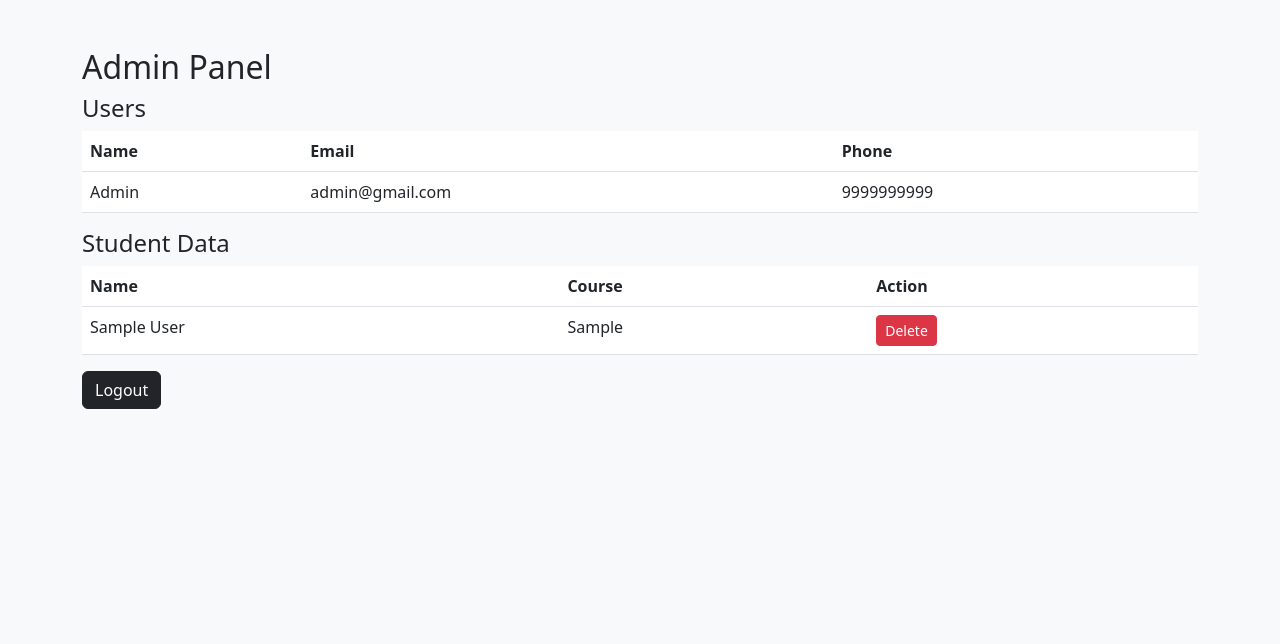
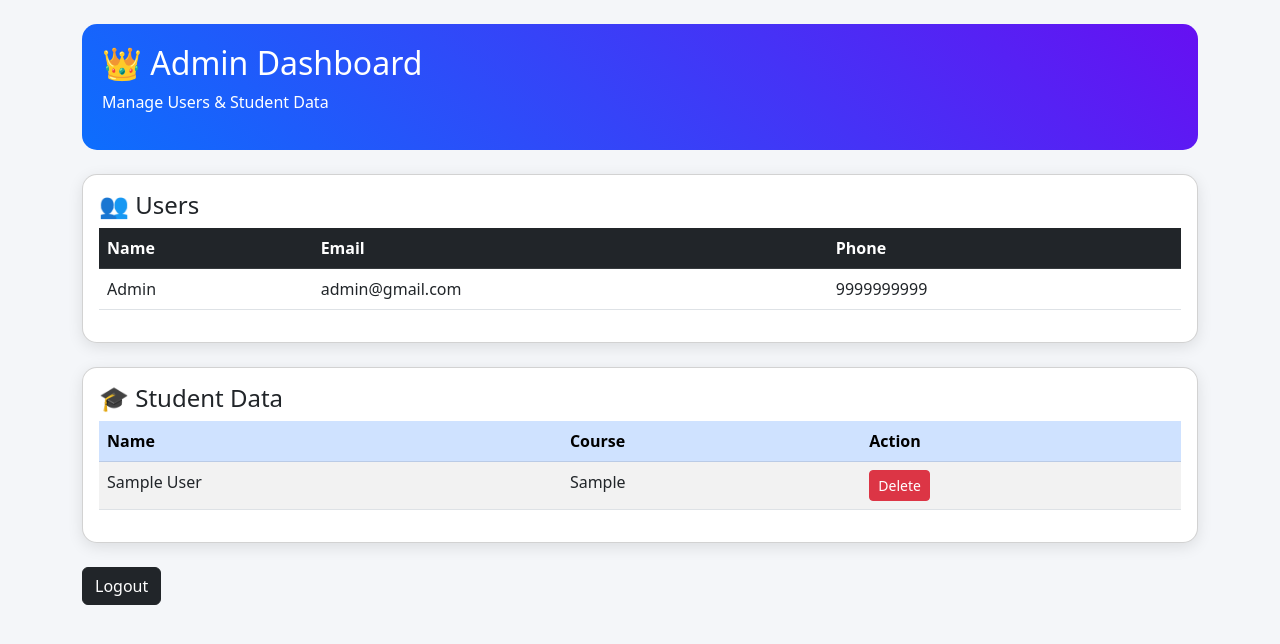
Before and after one commit to 23221A0567/Student-Management-System, a Flask app: page /admin in a window 1280 px wide. Shown: the top 644 px of the page. Run offline with Flask 3, Linux system fonts and the light colour scheme; the visitor is signed in with stand-in values (Sample User, id 1); data comes from the database, SQL or seed files in the repository; tables that the repository leaves empty hold one stand-in row (values such as "Sample post").

Commit message:
Update admin.html

```diff
--- a/templates/admin.html
+++ b/templates/admin.html
@@ -1,20 +1,51 @@
 <!DOCTYPE html>
 <html>
 <head>
-<title>Admin Panel</title>
+    <title>Admin Dashboard</title>
+
+    <!-- Bootstrap -->
     <link href="https://cdn.jsdelivr.net/npm/bootstrap@5.3.0/dist/css/bootstrap.min.css" rel="stylesheet">
+
+    <style>
+        body {
+            background: #f4f6f9;
+        }
+        .card {
+            border-radius: 15px;
+            box-shadow: 0 4px 15px rgba(0,0,0,0.1);
+        }
+        .header {
+            background: linear-gradient(45deg, #0d6efd, #6610f2);
+            color: white;
+            padding: 20px;
+            border-radius: 15px;
+        }
+    </style>
 </head>
 
-<body class="bg-light">
+<body>
 
-<div class="container mt-5">
+<div class="container mt-4">
 
-<h2>Admin Panel</h2>
+    <!-- HEADER -->
+    <div class="header mb-4">
+        <h2>👑 Admin Dashboard</h2>
+        <p>Manage Users & Student Data</p>
+    </div>
 
-<h4>Users</h4>
-<table class="table">
-<tr><th>Name</th><th>Email</th><th>Phone</th></tr>
+    <!-- USERS CARD -->
+    <div class="card p-3 mb-4">
+        <h4>👥 Users</h4>
 
+        <table class="table table-hover">
+            <thead class="table-dark">
+                <tr>
+                    <th>Name</th>
+                    <th>Email</th>
+                    <th>Phone</th>
+                </tr>
+            </thead>
+            <tbody>
                 {% for u in users %}
                 <tr>
                     <td>{{ u['name'] }}</td>
@@ -22,26 +53,44 @@
                     <td>{{ u['phone'] }}</td>
                 </tr>
                 {% endfor %}
+            </tbody>
         </table>
+    </div>
 
-<h4>Student Data</h4>
-<table class="table">
-<tr><th>Name</th><th>Course</th><th>Action</th></tr>
+    <!-- STUDENT CARD -->
+    <div class="card p-3">
+        <h4>🎓 Student Data</h4>
 
+        <table class="table table-striped">
+            <thead class="table-primary">
+                <tr>
+                    <th>Name</th>
+                    <th>Course</th>
+                    <th>Action</th>
+                </tr>
+            </thead>
+            <tbody>
                 {% for s in students %}
                 <tr>
                     <td>{{ s['name'] }}</td>
                     <td>{{ s['course'] }}</td>
                     <td>
-    <a href="/delete/{{ s['id'] }}" class="btn btn-danger btn-sm">Delete</a>
+                        <a href="/delete/{{ s['id'] }}" class="btn btn-danger btn-sm">
+                            Delete
+                        </a>
                     </td>
                 </tr>
                 {% endfor %}
+            </tbody>
+        </table>
+    </div>
 
-</table>
-
+    <!-- LOGOUT -->
+    <div class="mt-4">
         <a href="/logout" class="btn btn-dark">Logout</a>
+    </div>
 
 </div>
+
 </body>
 </html>
```
Lines whose indentation alone changed are shown as unchanged.
